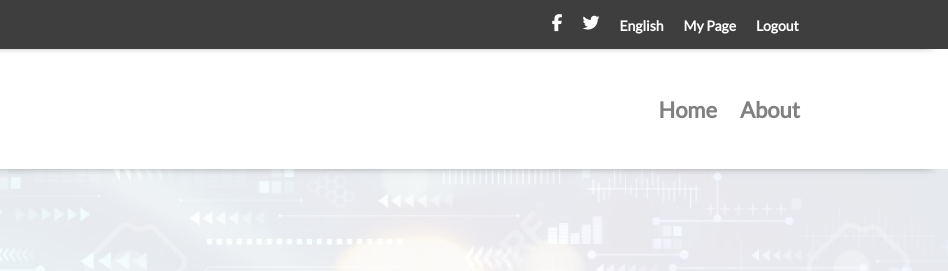
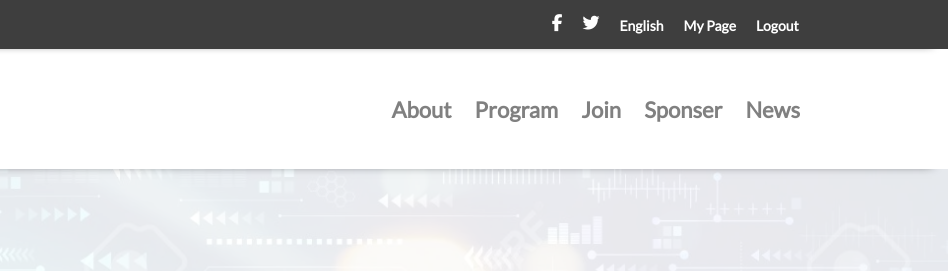
Before and after one commit to MaiRizk/Technical-workshops, a website: page about.html in a window 1280 px wide. Shown: the top 271 px of the page, 332-1280 px from the left. Drawn offline with Linux system fonts and the light colour scheme.

Commit message:
Add more links in nav bar for index.html

```diff
--- a/about.html
+++ b/about.html
@@ -28,10 +28,16 @@
         <a href="index.html">
           <img src="images/logo.png" alt="logo" />
 </a>
-      <div>
-        <a href="index.html"
-          >Home</a>
+       <div class="right-links">
         <a href="about.html">About</a>
+        <a class="nav-link" href="index.html"
+          >Program</a>
+          <a class="nav-link" href="index.html"
+          >Join</a>
+          <a class="nav-link" href="index.html"
+          >Sponser</a>
+          <a class="nav-link" href="index.html"
+          >News</a>
     </div>
   </div>
     </nav>
```
